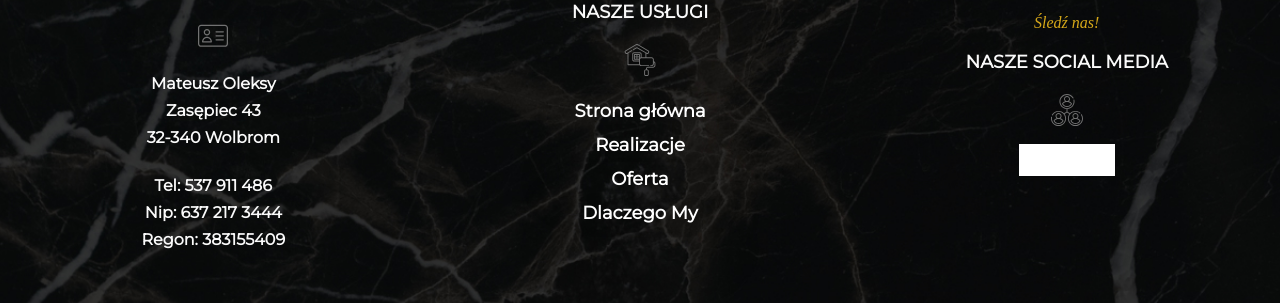
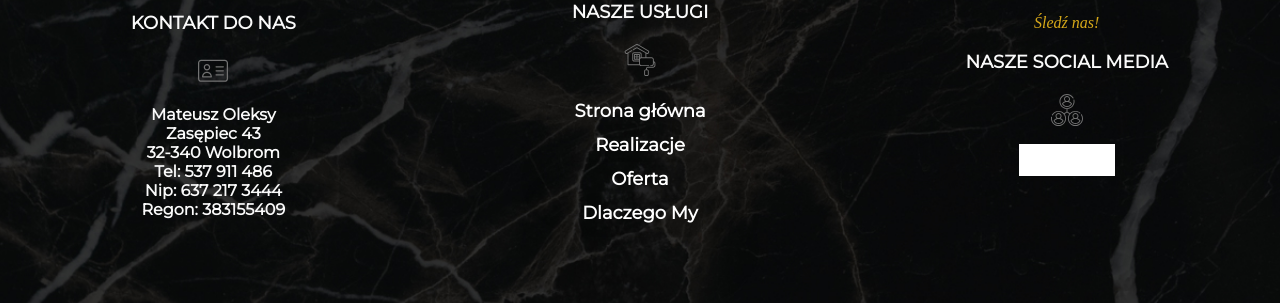
Before and after one commit to mbalazy/glazur-mat, a Next.js app: page /oferta in a window 1280 px wide. Shown: the part 1866-2169 px from the top of the page. Built offline with nearby package versions, Linux system fonts and the light colour scheme; grey boxes are pictures that could not be loaded; a web font is replaced by a local one.

Commit message:
css-modules and add scss types

```diff
--- /dev/null
+++ b/components/atoms/ContactContent/ContactContent.module.scss
@@ -0,0 +1,5 @@
+.ContactContentWrapper {
+  line-height: 170%;
+  display: grid;
+  gap: 2rem;
+}
--- /dev/null
+++ b/components/atoms/ContactContent/ContactContent.module.scss.d.ts
@@ -0,0 +1 @@
+export const contactContentWrapper: string
--- a/components/atoms/ContactContent/ContactContent.style.ts
+++ /dev/null
@@ -1,7 +0,0 @@
-import styled from 'styled-components'
-
-export const ContactContentWrapper = styled.div`
-  line-height: 170%;
-  display: grid;
-  gap: 2rem;
-`
--- a/components/atoms/ContactContent/ContactContent.tsx
+++ b/components/atoms/ContactContent/ContactContent.tsx
@@ -1,11 +1,11 @@
 import React from 'react'
 import businessInfo from '../../../theme/businessInfo'
-import { ContactContentWrapper } from './ContactContent.style'
+import style from './ContactContent.module.scss'
 
 const ContactContent = () => {
   const [telephone] = businessInfo.telephones
   return (
-    <ContactContentWrapper>
+    <div className={style.contactContentWrapper}>
       <div>
         <p>Mateusz Oleksy</p>
         <p>Zasępiec 43</p>
@@ -16,7 +16,7 @@ const ContactContent = () => {
         <p>Nip: 637 217 3444</p>
         <p>Regon: 383155409</p>
       </div>
-    </ContactContentWrapper>
+    </div>
   )
 }
 
--- /dev/null
+++ b/components/atoms/OfferDetail/OfferDetail.module.scss.d.ts
@@ -0,0 +1 @@
+export const offerDetailStyles: string
--- /dev/null
+++ b/components/atoms/OfferIcon/OfferIcon.module.scss.d.ts
@@ -0,0 +1,2 @@
+export const offerIconName: string
+export const offerIconWrapper: string
--- /dev/null
+++ b/components/molecues/OfferThumbnail/OfferThumbnail.module.scss.d.ts
@@ -0,0 +1 @@
+export const offerThumbnailWrapper: string
--- a/package.json
+++ b/package.json
@@ -42,6 +42,7 @@
     "eslint-plugin-react": "^7.24.0",
     "eslint-plugin-react-hooks": "^4.2.0",
     "prettier": "^2.3.1",
+    "typed-scss-modules": "^4.1.1",
     "typescript": "4.3.2"
   }
 }
```
Also changed, not shown: 1 other file (tests, documents, lock files or other folders).
